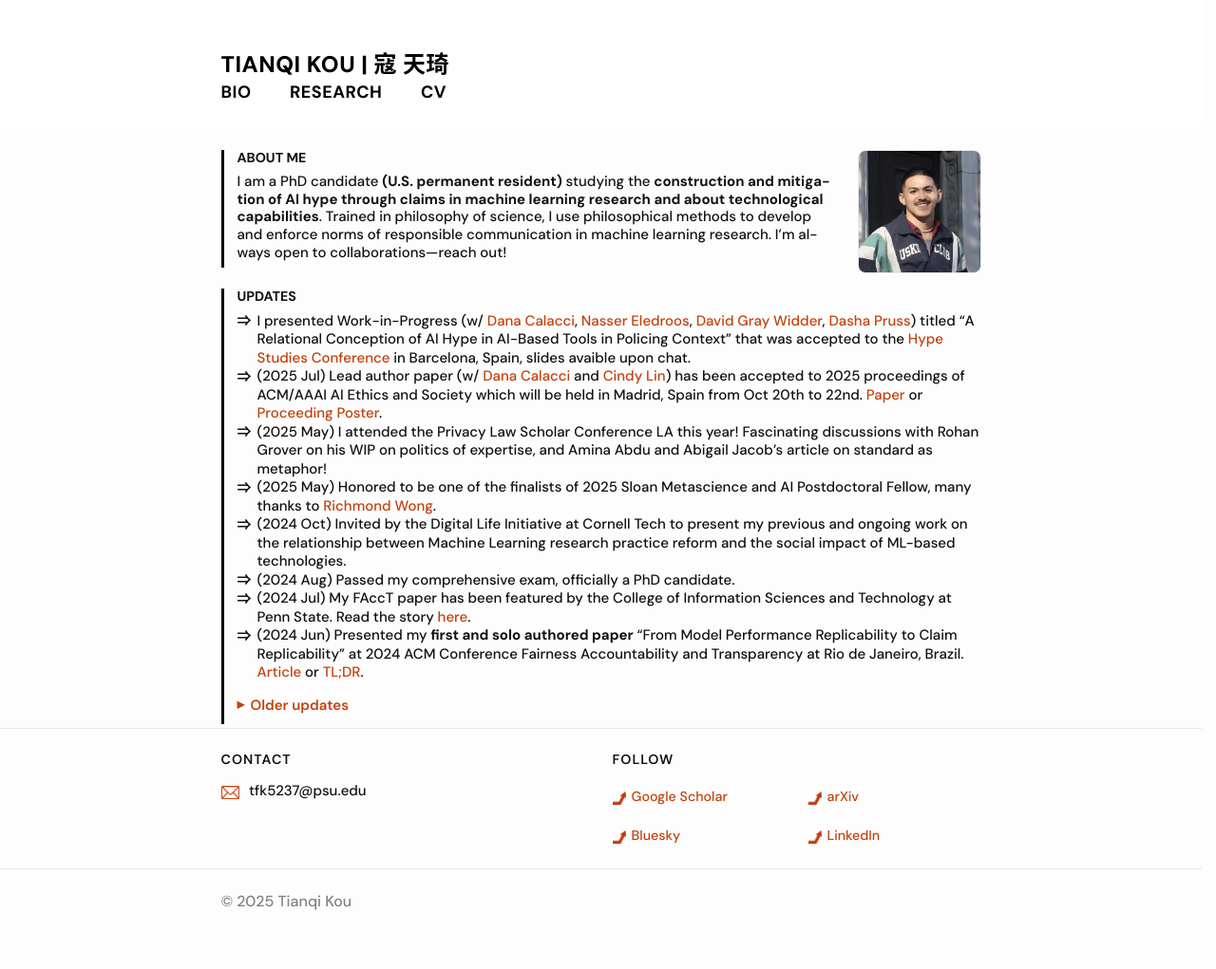
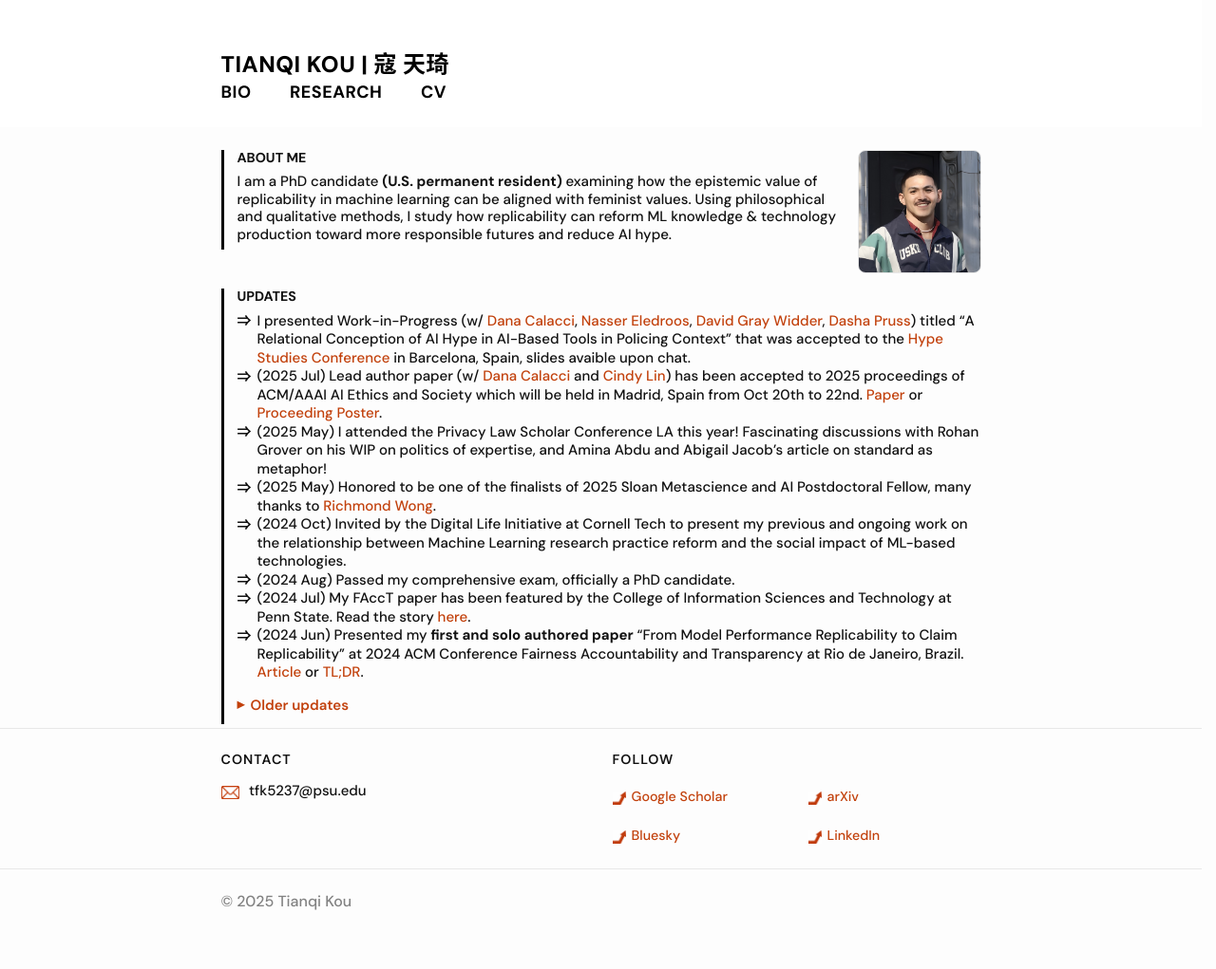
Before and after one commit to koutianqi/koutianqi.github.io, a Jekyll site: the page built from index.markdown, in a window 1280 px wide. Shown: the whole page at 95% size. Built offline with Jekyll 4.4.1, drawn with Linux system fonts in a browser that asks for light colours.

Commit message:
Update index.markdown

```diff
--- a/index.markdown
+++ b/index.markdown
@@ -9,8 +9,7 @@ description: "I study the construction and mitigation of AI hype through claims
   <h2 class="desktop-only"><strong>ABOUT ME</strong></h2>
   <h2 class="mobile-only"><strong>ABOUT ME</strong></h2>
 
-
-I am a PhD candidate **(U.S. permanent resident)** studying the **construction and mitigation of AI hype through claims in machine learning research and about technological capabilities**. Trained in philosophy of science, I use philosophical methods to develop and enforce norms of responsible communication in machine learning research. I’m always open to collaborations—reach out!
+I am a PhD candidate **(U.S. permanent resident)** examining how the epistemic value of replicability in machine learning can be aligned with feminist values. Using philosophical and qualitative methods, I study how replicability can reform ML knowledge & technology production toward more responsible futures and reduce AI hype.
 
   </div>
   <img class="headshot" src="{{ "/assets/img/headshot_crop.jpg" | relative_url }}" alt="Headshot" />
```
